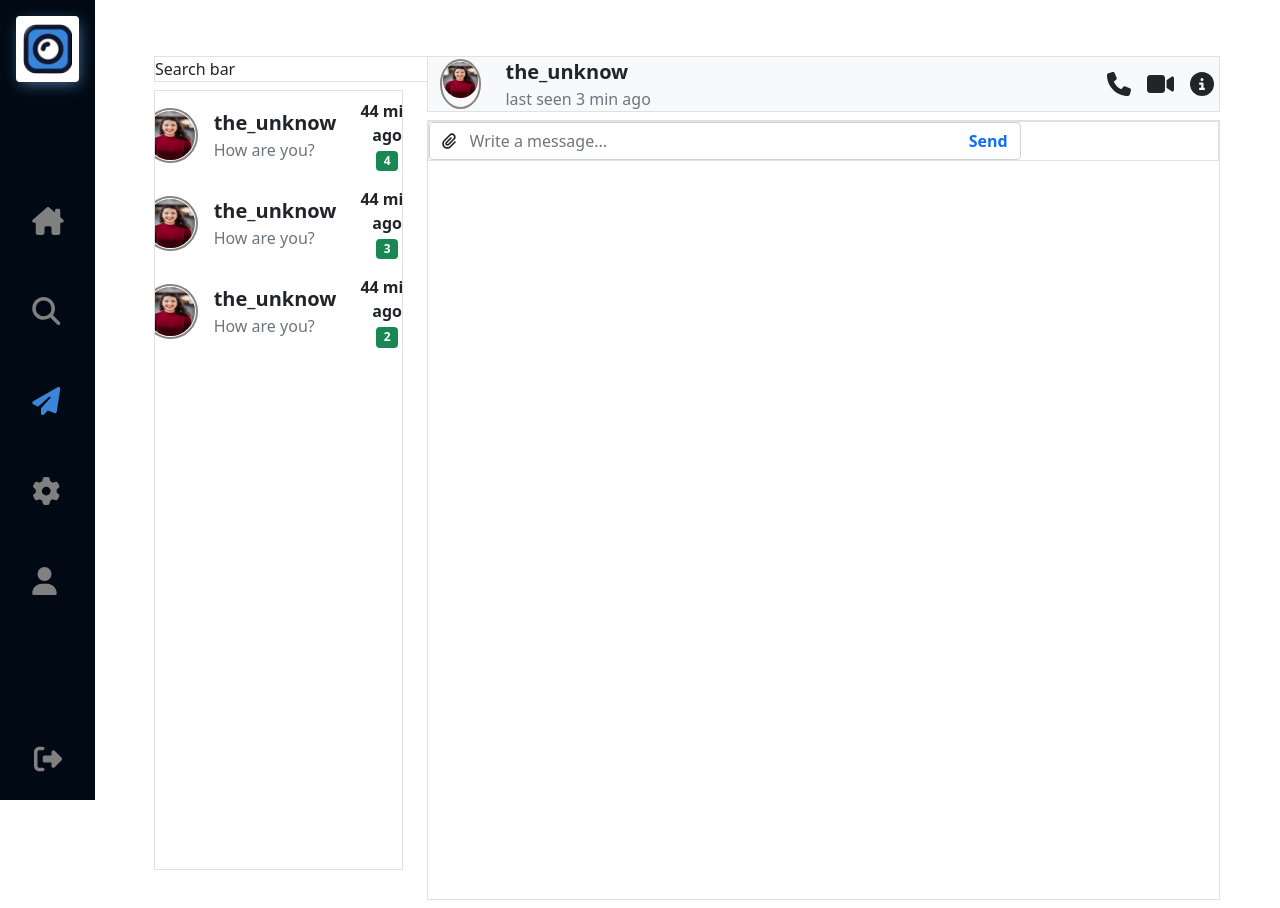
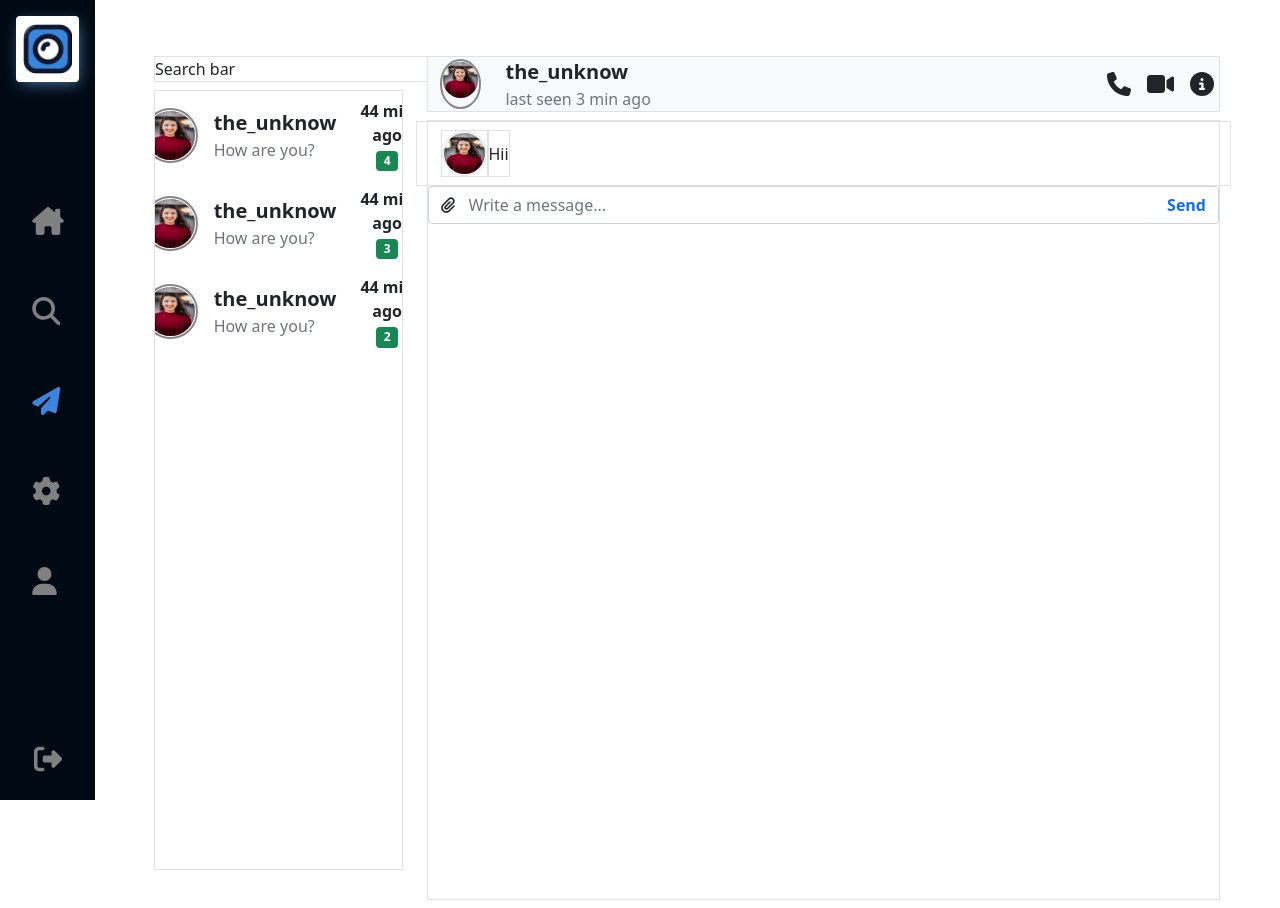
Before and after one commit to Deep1218/menestagram, an Angular app: page /messages in a window 1280 px wide. Shown: the top 908 px of the page. Built offline with nearby package versions, Linux system fonts and the light colour scheme.

Commit message:
[wp] chat line message

```diff
--- a/src/app/messages/messages.component.css
+++ b/src/app/messages/messages.component.css
@@ -1,3 +1,7 @@
-input::content {
-  padding-left: 2.5rem;
+.story-circle {
+  cursor: pointer;
+  width: 45px;
+  height: 45px;
+  border-radius: 50%;
+  padding: 1px;
 }
--- a/src/app/messages/messages.component.html
+++ b/src/app/messages/messages.component.html
@@ -34,24 +34,31 @@
         <div class="col-12">
           <div class="border position-relative" style="height: 780px">
             <div class="row">
+              <div class="col d-flex algin-items-center px-4 py-2 border">
+                <div
+                  class="d-flex justify-content-center align-items-center border"
+                >
+                  <div class="position-relative border story-circle">
+                    <img
+                      src="assets/img/download2.jpg"
+                      alt="..."
+                      class="img-fluid rounded-circle"
+                    />
+                  </div>
+                </div>
+                <div
+                  class="d-flex justify-content-center align-items-center border"
+                >
+                  <div class="inline-display">
+                    <p class="mb-0">Hii</p>
+                  </div>
+                </div>
+              </div>
+            </div>
+            <div class="row">
               <div class="col-12">
-                <form class="d-flex algin-content-center border">
-                  <div class="position-relative w-75">
-                    <input
-                      class="form-control"
-                      type="text"
-                      placeholder="Write a message..."
-                    />
-                    <span class="btn position-absolute start-0 top-0"
-                      ><fa-icon [icon]="faPaperclip"></fa-icon
-                    ></span>
-                    <button
-                      type="submit"
-                      class="btn text-primary fw-bold ms-5 position-absolute end-0 top-0"
-                    >
-                      Send
-                    </button>
-                  </div>
+                <form class="d-flex algin-content-center">
+                  <app-text-area class="w-100"></app-text-area>
                 </form>
               </div>
             </div>
--- a/src/app/messages/messages.component.ts
+++ b/src/app/messages/messages.component.ts
@@ -1,12 +1,11 @@
 import { Component, OnInit } from '@angular/core';
-import { faPaperclip } from '@fortawesome/free-solid-svg-icons';
+
 @Component({
   selector: 'app-messages',
   templateUrl: './messages.component.html',
   styleUrls: ['./messages.component.css'],
 })
 export class MessagesComponent implements OnInit {
-  faPaperclip = faPaperclip;
   chatUser = [
     {
       pic: 'assets/img/download2.jpg',
--- a/src/app/messages/messages.module.ts
+++ b/src/app/messages/messages.module.ts
@@ -6,9 +6,10 @@ import { MessagesComponent } from './messages.component';
 import { FontAwesomeModule } from '@fortawesome/angular-fontawesome';
 import { ChatCardComponent } from '../components/chat-card/chat-card.component';
 import { ChatUserComponent } from './chat-user/chat-user.component';
+import { TextAreaComponent } from './text-area/text-area.component';
 
 @NgModule({
-  declarations: [MessagesComponent, ChatCardComponent, ChatUserComponent],
+  declarations: [MessagesComponent, ChatCardComponent, ChatUserComponent, TextAreaComponent],
   imports: [CommonModule, MessagesRoutingModule, FontAwesomeModule],
 })
 export class MessagesModule {}
--- /dev/null
+++ b/src/app/messages/text-area/text-area.component.css
@@ -0,0 +1,17 @@
+.chat-input {
+  resize: none;
+}
+.chat-input::content {
+  padding-left: 2.5rem;
+  padding-right: 4.2rem;
+}
+.chat-input.scroll {
+  /* scroll-padding-right: 4.2rem; */
+  height: 3.5rem;
+}
+.chat-input.scroll::content {
+  padding-top: 0.9rem;
+}
+.chat-input::-webkit-scrollbar {
+  display: none;
+}
--- /dev/null
+++ b/src/app/messages/text-area/text-area.component.html
@@ -0,0 +1,24 @@
+<div class="position-relative">
+  <textarea
+    class="form-control chat-input"
+    [ngClass]="{ scroll: false }"
+    type="textarea"
+    placeholder="Write a message..."
+    rows="1"
+    wrap="soft"
+  ></textarea>
+  <span
+    class="btn position-absolute start-0 top-0"
+    [ngClass]="{
+      'top-50': false,
+      'translate-middle-y': false
+    }"
+    ><fa-icon [icon]="faPaperclip"></fa-icon
+  ></span>
+  <button
+    type="submit"
+    class="btn text-primary fw-bold ms-5 position-absolute end-0 top-50 translate-middle-y"
+  >
+    Send
+  </button>
+</div>
--- /dev/null
+++ b/src/app/messages/text-area/text-area.component.ts
@@ -0,0 +1,13 @@
+import { Component, OnInit } from '@angular/core';
+import { faPaperclip } from '@fortawesome/free-solid-svg-icons';
+@Component({
+  selector: 'app-text-area',
+  templateUrl: './text-area.component.html',
+  styleUrls: ['./text-area.component.css'],
+})
+export class TextAreaComponent implements OnInit {
+  faPaperclip = faPaperclip;
+  constructor() {}
+
+  ngOnInit(): void {}
+}
```
Also changed, not shown: 1 other file (tests, documents, lock files or other folders).
